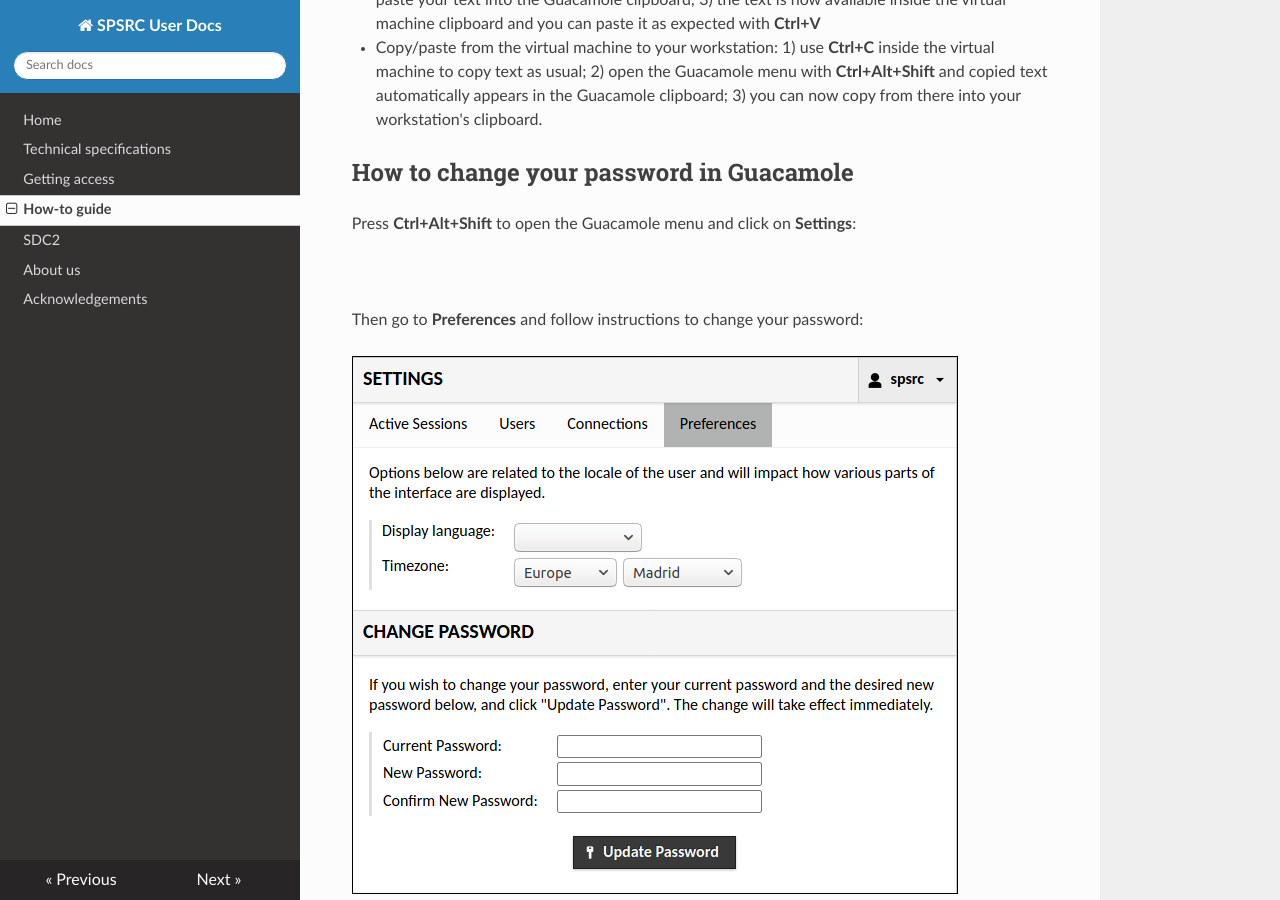
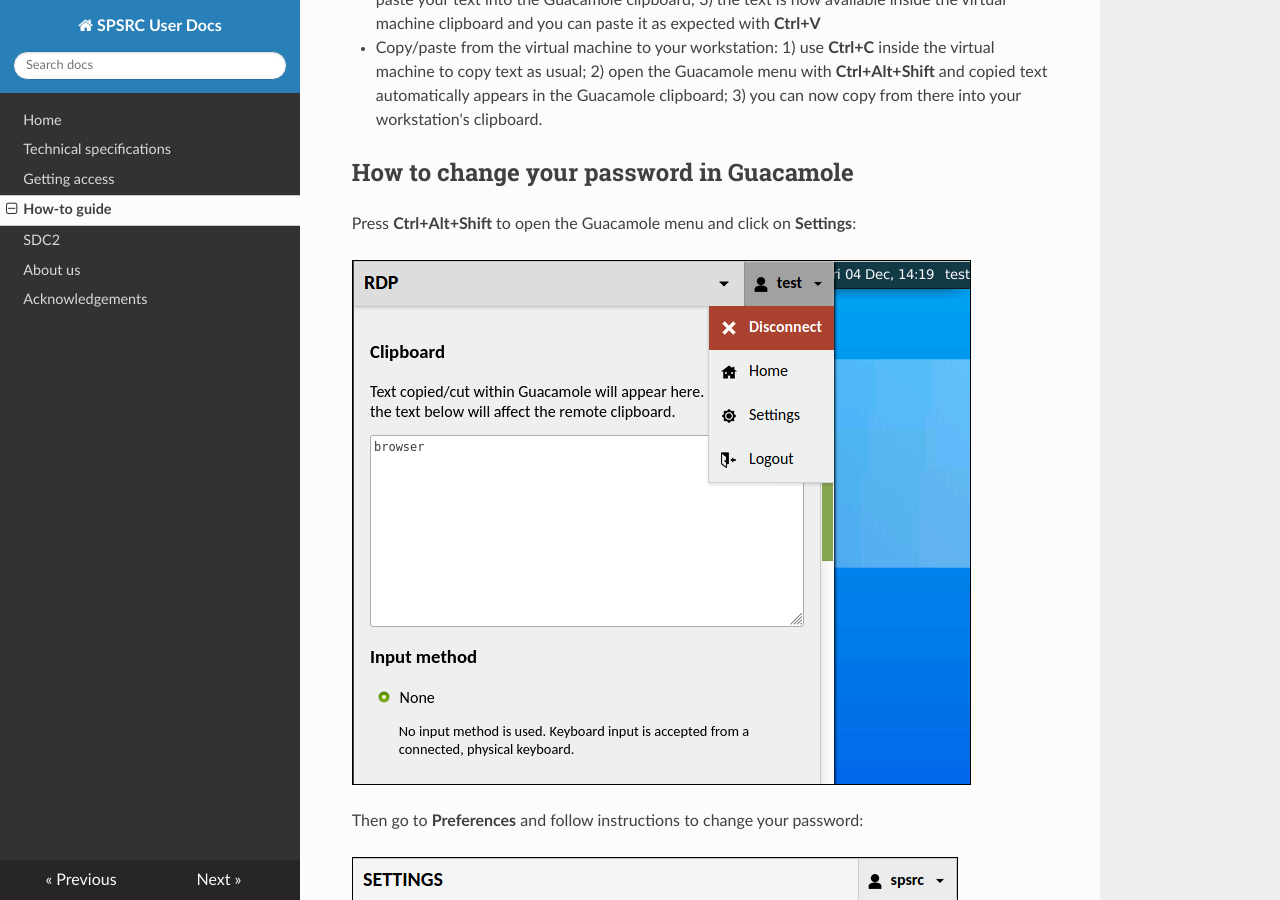
Before and after one commit to espsrc/spsrc_user_docs, an MkDocs documentation site: the page built from docs/howto.md, in a window 1280 px wide and 900 px high, scrolled down 2288 px. Built offline with MkDocs 1.6.1, drawn with Linux system fonts in a browser that asks for light colours; nearby versions of some CDN libraries.

Commit message:
fix path to screenshot

```diff
--- a/docs/howto.md
+++ b/docs/howto.md
@@ -85,7 +85,7 @@ appears in the Guacamole clipboard; 3) you can now copy from there into your wor
 
 Press **Ctrl+Alt+Shift** to open the Guacamole menu and click on **Settings**:
 
-![](images/images/guac-change-pass.png)
+![](images/guac-change-pass.png)
 
 Then go to **Preferences** and follow instructions to change your password:
 
```
